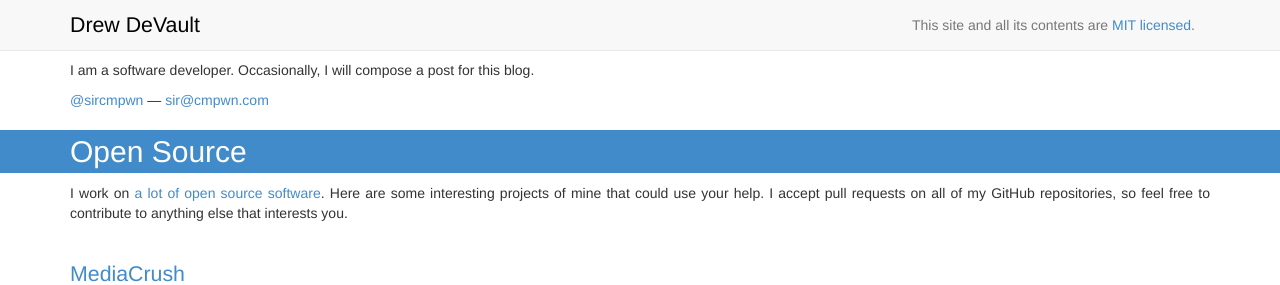
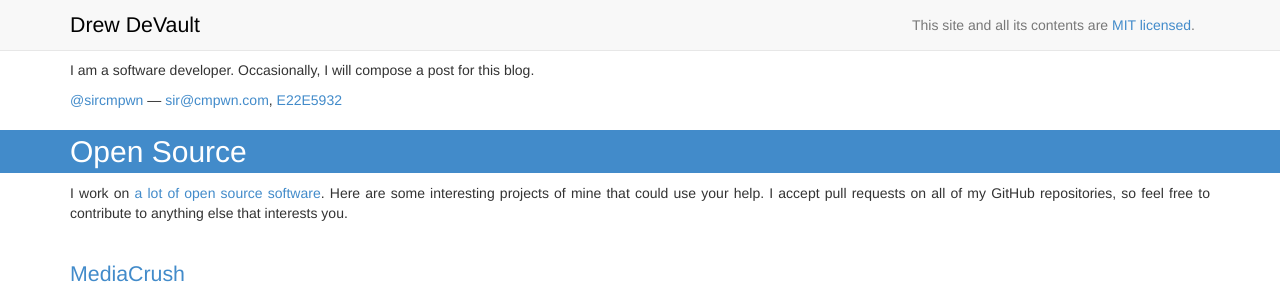
Before and after one commit to stormblog/sircmpwn.github.io, a Jekyll site: the page built from index.html, in a window 1280 px wide and 1284 px high. Shown: the top 285 px of the window. Built offline with Jekyll 4.4.1, drawn with Linux system fonts in a browser that asks for light colours.

Commit message:
List public key on home page

```diff
--- a/index.html
+++ b/index.html
@@ -6,7 +6,7 @@ title: Drew DeVault
 <p>I am a software developer. Occasionally, I will compose a post for this blog.</p>
 <p>
 <a href="https://twitter.com/sircmpwn">@sircmpwn</a> &mdash;
-<a href="mailto:sir@cmpwn.com">sir@cmpwn.com</a>
+<a href="mailto:sir@cmpwn.com">sir@cmpwn.com</a>, <a href="/publickey.txt">E22E5932</a>
 </p>
 
 <h2>Open Source</h2>
```
